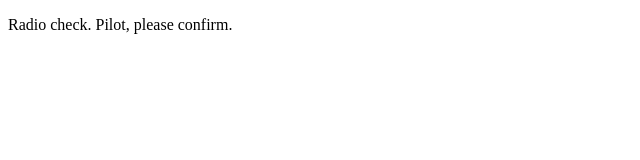
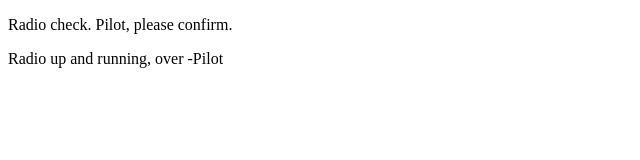
Before and after one commit to mmckeever23/communication_log, a plain HTML site: page index.html in a window 1280 px wide. Shown: the whole page, without its empty margins (0-640 px from the left). Drawn offline with Linux system fonts and the light colour scheme.

Commit message:
Sending reply

```diff
--- a/index.html
+++ b/index.html
@@ -2,5 +2,7 @@
 <html>
    <body>
       <p>Radio check. Pilot, please confirm.</p>
+
+      <p>Radio up and running, over -Pilot</p>
    </body>
 </html>
```
